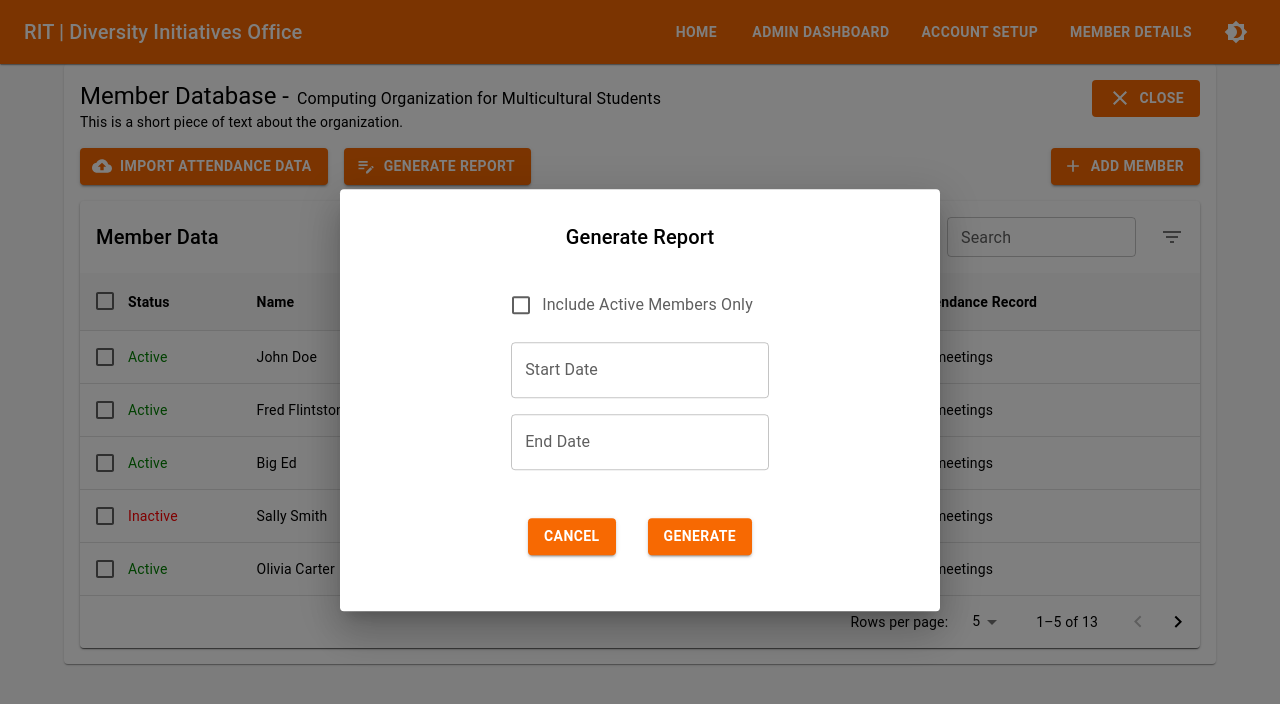
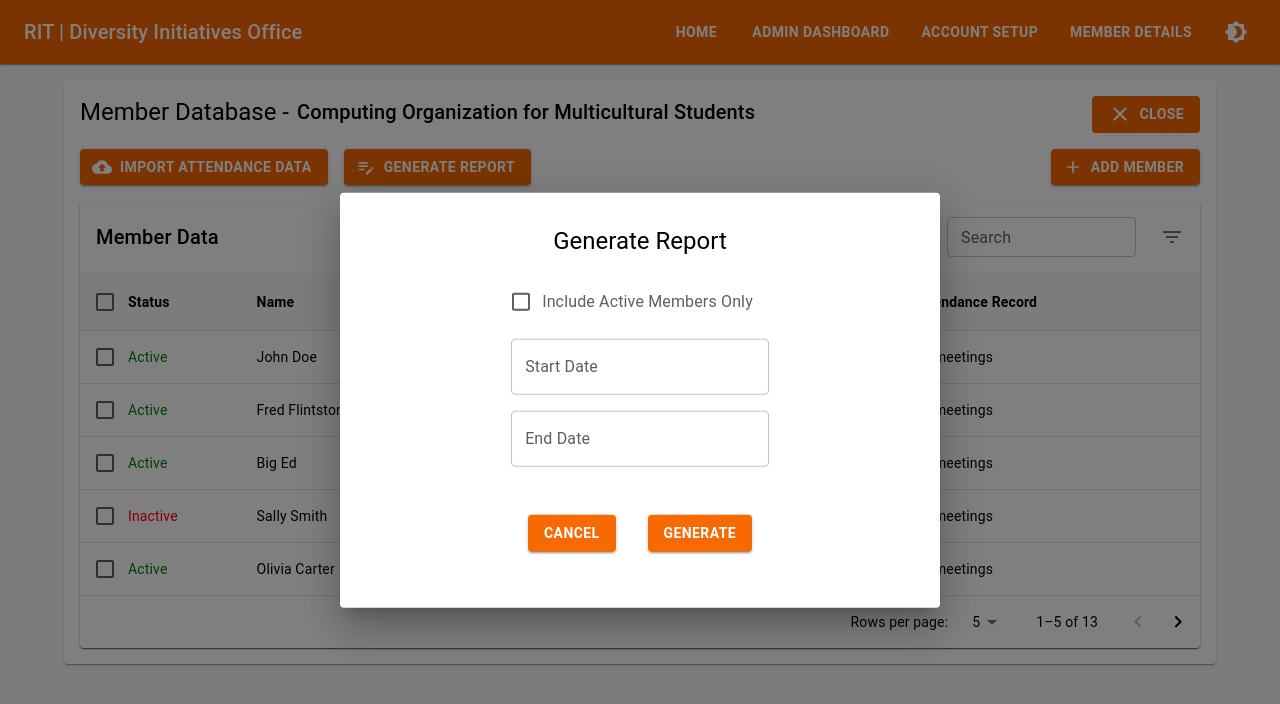
Before and after one commit to src8776/DIO, a React (Vite) app in the folder frontend/: page /admin in a window 1280 px wide. Both pictures are taken after a click on the button "GENERATE REPORT". Shown: the top 704 px of the page. Built offline with nearby package versions, Linux system fonts and the light colour scheme.

Commit message:
formatting

```diff
--- a/frontend/src/components/GenerateReportButton.jsx
+++ b/frontend/src/components/GenerateReportButton.jsx
@@ -32,6 +32,8 @@ export default function GenerateReport() {
   const handleGenerateReport = () => {
     console.log("Generating report with filters:", filters);
     // TODO: Implement report generation logic
+    //       if start date is null, set to first day of semester
+    //       if end date is null, set to today
     handleClose();
   };
 
--- a/frontend/src/pages/AccountSetup/AccountSetupPage.jsx
+++ b/frontend/src/pages/AccountSetup/AccountSetupPage.jsx
@@ -45,13 +45,14 @@ export default function AccountSetup() {
       flexDirection: 'column',
       alignItems: 'center',
       gap: 2,
+      p: 2
     }}>
-            <Typography variant='h5'>
+      <Typography variant='h5' >
         Account Setup
       </Typography>
-            <Paper elevation={1} sx={{minWidth: '100%',}}>
-                <Box sx={{  p: 2, display: 'flex', flexDirection: 'column', justifyContent: 'center', gap: 2}}>
-                    <Box sx={{ display: 'flex', flexDirection: 'row', justifyContent: 'space-evenly', gap: 2}}>
+      <Paper elevation={1} sx={{ minWidth: '100%', }}>
+        <Box sx={{ p: 2, display: 'flex', flexDirection: 'column', justifyContent: 'center', gap: 2 }}>
+          <Box sx={{ display: 'flex', flexDirection: 'row', justifyContent: 'space-evenly', gap: 2 }}>
             {/* TODO: Get user's name */}
             <Typography variant='h6'>
               First Name: John Doe
--- a/frontend/src/pages/AdminDashboard/AdminDashPage.jsx
+++ b/frontend/src/pages/AdminDashboard/AdminDashPage.jsx
@@ -11,7 +11,7 @@ import { Link } from 'react-router-dom';
 function AdminDash() {
 
   return (
-    <Container>
+    <Container sx={{p:2}}>
       <Paper elevation={1}>
         {/* Dashboard Content */}
         <Box
@@ -27,18 +27,13 @@ function AdminDash() {
           {/* TODO: Display the info of the selected organization module (WiC or COMS) */}
           <Box sx={{ display: 'flex', flexDirection: 'row', justifyContent: 'space-between', position: 'relative' }}>
             {/* Flavor Text */}
-            <Box sx={{ display: 'flex', flexDirection: 'column'}}>
-              <Box>
+            <Box sx={{ display: 'flex', flexDirection: 'row'}}>
                 <Typography variant="h5" sx={{ textAlign: 'left', display: 'inline' }}>
                   Member Database -
                 </Typography>
-                <Typography variant='body' sx={{ textAlign: 'left', display: 'inline', ml: 1 }}>
+                <Typography variant='h6' sx={{ textAlign: 'left', display: 'inline', ml: 1 }}>
                   Computing Organization for Multicultural Students
                 </Typography>
-              </Box>
-              <Typography variant='body2'>
-                This is a short piece of text about the organization.
-              </Typography>
             </Box>
 
             {/* Close Button */}
--- a/frontend/src/pages/GenerateReport/GenerateReportPage.jsx
+++ b/frontend/src/pages/GenerateReport/GenerateReportPage.jsx
@@ -26,7 +26,7 @@ function GenerateReportPage({ filters, handleFilterChange, handleDateChange, han
   return (
     <Container>
       <Paper elevation={1} sx={style}>
-                <Typography variant="h6" gutterBottom>
+        <Typography variant="h5">
           Generate Report
         </Typography>
 
@@ -42,7 +42,7 @@ function GenerateReportPage({ filters, handleFilterChange, handleDateChange, han
             label="Include Active Members Only"
           />
 
-                    <Box sx={{display: 'flex', flexDirection: 'column', pt: 2, gap: 2}}>
+          <Box sx={{ display: 'flex', flexDirection: 'column', pt: 2, gap: 2 }}>
             <LocalizationProvider dateAdapter={AdapterDayjs}>
               <DatePicker
                 label="Start Date"
```
Lines whose indentation alone changed are shown as unchanged.
